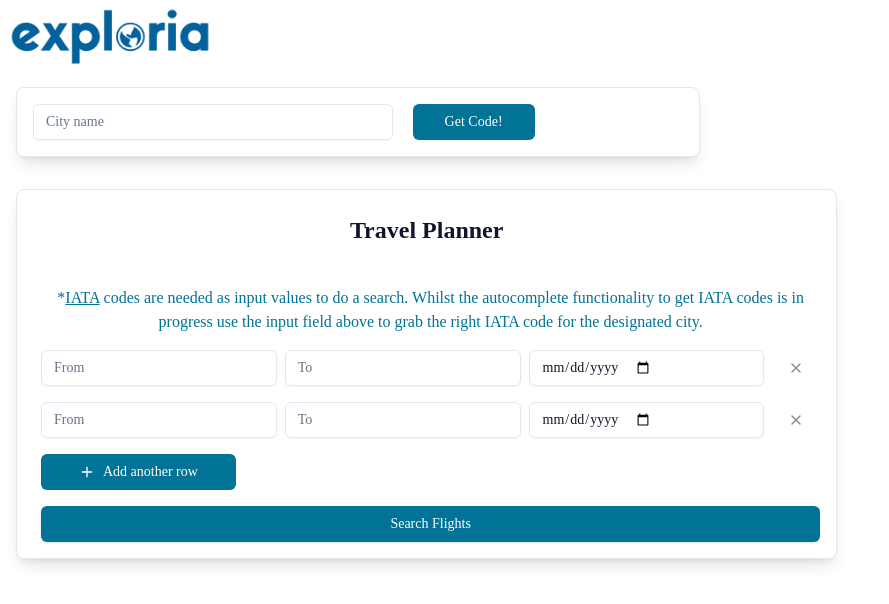
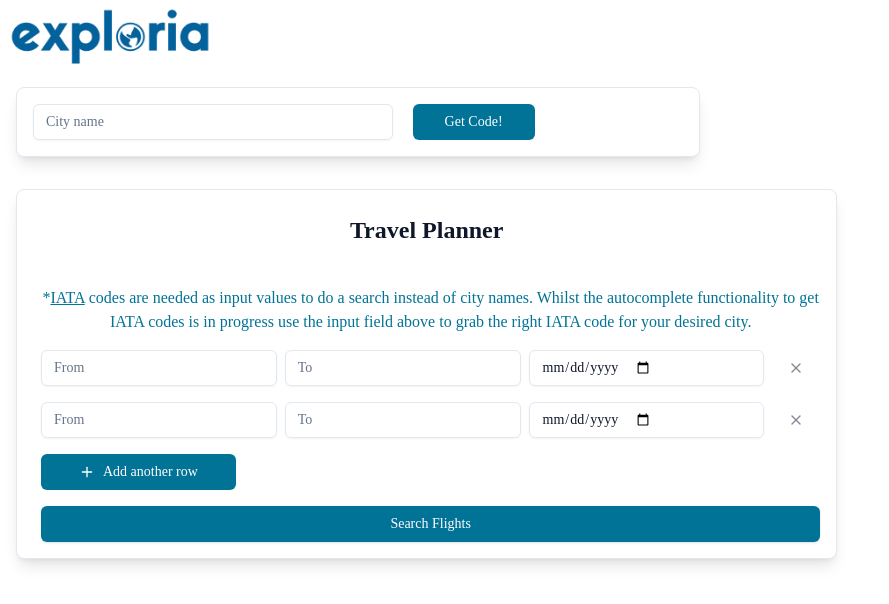
Before and after one commit to connororr/flight-cost-optimizer, a React (Create React App) app: page / in a window 1280 px wide. Shown: the top 604 px of the page, without its empty margins (0-889 px from the left). Built offline with nearby package versions, Linux system fonts and the light colour scheme.

Commit message:
small text update

```diff
--- a/src/components/ui/flight-input/flight-input.tsx
+++ b/src/components/ui/flight-input/flight-input.tsx
@@ -137,8 +137,8 @@ export default function FlightInput() {
         </CardHeader>
         <CardContent className="pt-4 pr-4 pb-4 space-y-4">
           <p className="text-norwege">*<a className="underline" href="https://en.wikipedia.org/wiki/IATA_airport_code">IATA</a>
-            {" "}codes are needed as input values to do a search. Whilst the autocomplete functionality to get IATA codes is in
-            progress use the input field above to grab the right IATA code for the designated city.
+            {" "}codes are needed as input values to do a search instead of city names. Whilst the autocomplete functionality to get IATA codes is in
+            progress use the input field above to grab the right IATA code for your desired city.
           </p>
           {rows.map((row, index) => (
             <div key={row.id} className="flex space-x-2">
```
